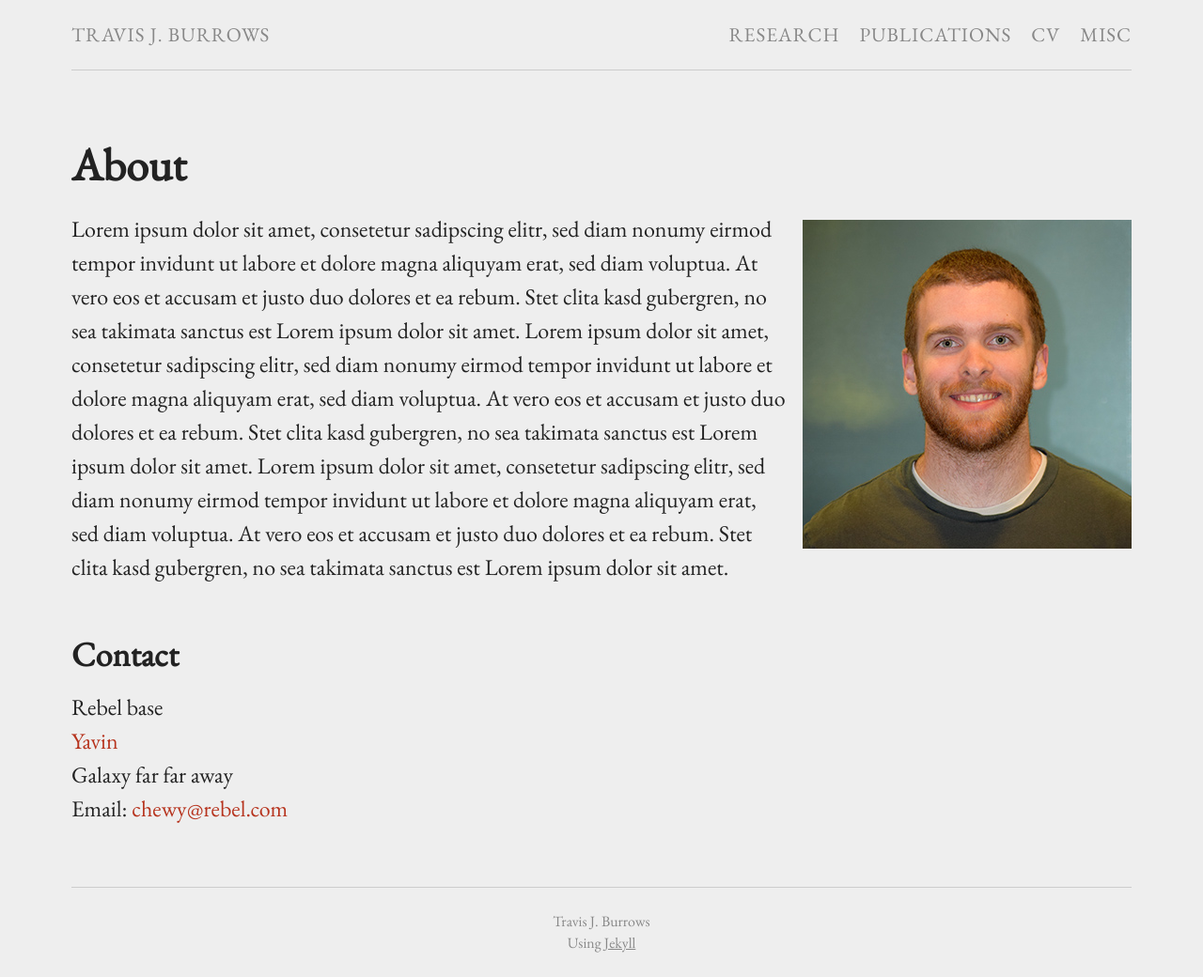
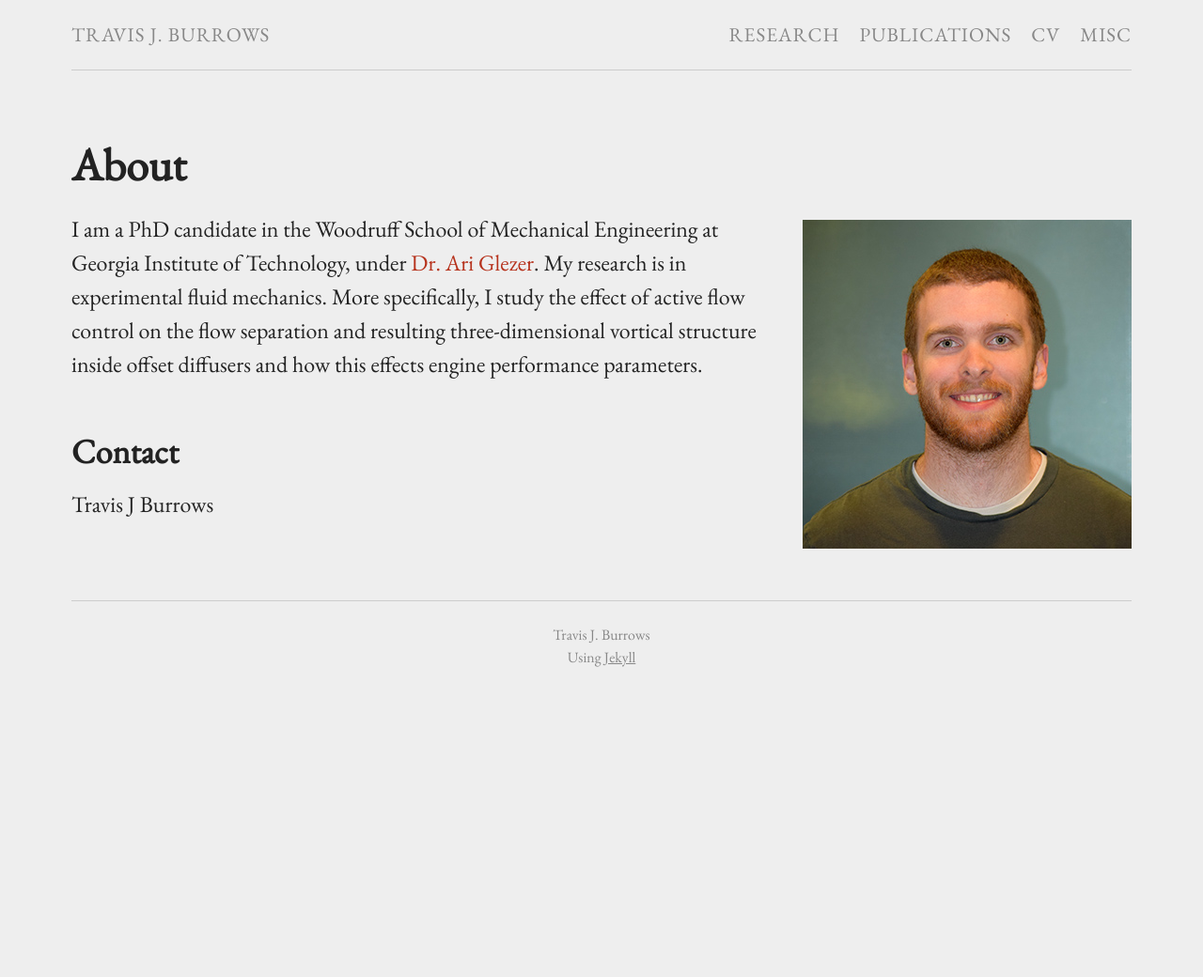
Before and after one commit to tjburrows/tjburrows.github.io, a Jekyll site: the page built from index.md, in a window 1280 px wide. Shown: the whole page at 94% size. Built offline with Jekyll 4.4.1, drawn with Linux system fonts in a browser that asks for light colours; after the commit the page ends 900 px from its top, so only the background shows below that.

Commit message:
Update index.md

```diff
--- a/index.md
+++ b/index.md
@@ -6,15 +6,7 @@ permalink: /
 
 {% include image.html url="images/photo.jpg" caption="" max_width="300px" align="right" %}
 
-Lorem ipsum dolor sit amet, consetetur sadipscing elitr, sed diam nonumy eirmod tempor invidunt ut labore et dolore magna aliquyam erat, sed diam voluptua. At vero eos et accusam et justo duo dolores et ea rebum. Stet clita kasd gubergren, no sea takimata sanctus est Lorem ipsum dolor sit amet. Lorem ipsum dolor sit amet, consetetur sadipscing elitr,  sed diam nonumy eirmod tempor invidunt ut labore et dolore magna aliquyam erat, sed diam voluptua. At vero eos et accusam et justo duo dolores et ea rebum. Stet clita kasd gubergren, no sea takimata sanctus est Lorem ipsum dolor sit amet. Lorem ipsum dolor sit amet, consetetur sadipscing elitr,  sed diam nonumy eirmod tempor invidunt ut labore et dolore magna aliquyam erat, sed diam voluptua. At vero eos et accusam et justo duo dolores et ea rebum. Stet clita kasd gubergren, no sea takimata sanctus est Lorem ipsum dolor sit amet.
+I am a PhD candidate in the Woodruff School of Mechanical Engineering at Georgia Institute of Technology, under [Dr. Ari Glezer](http://fmrl.gatech.edu).  My research is in experimental fluid mechanics.  More specifically, I study the effect of active flow control on the flow separation and resulting three-dimensional vortical structure inside offset diffusers and how this effects engine performance parameters.
 
 ## Contact
-
-Rebel base <br />
-[Yavin] <br />
-Galaxy far far away<br />
-Email: [chewy@rebel.com]
-
-
-[Yavin]: https://en.wikipedia.org/wiki/Yavin
-[chewy@rebel.com]: mailto:chewy@rebel.com
+Travis J Burrows
```
